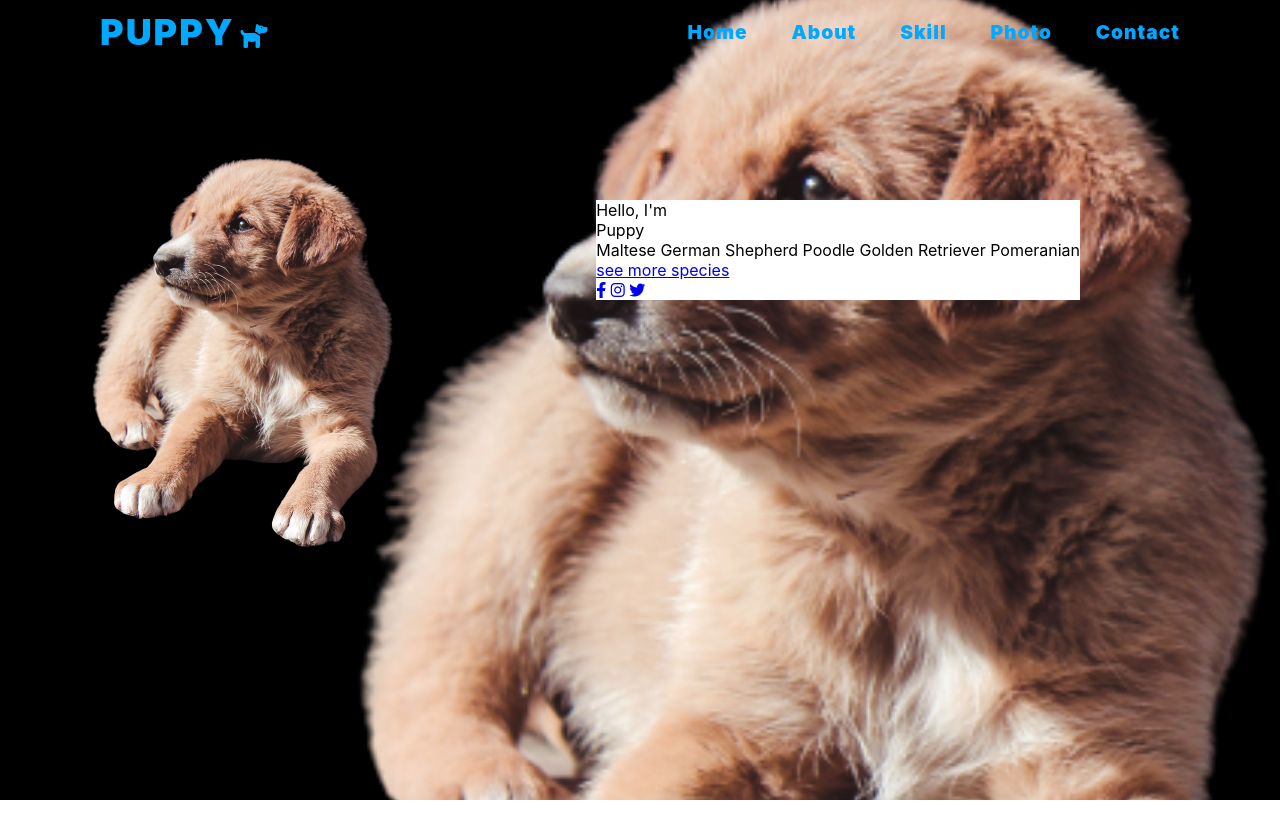
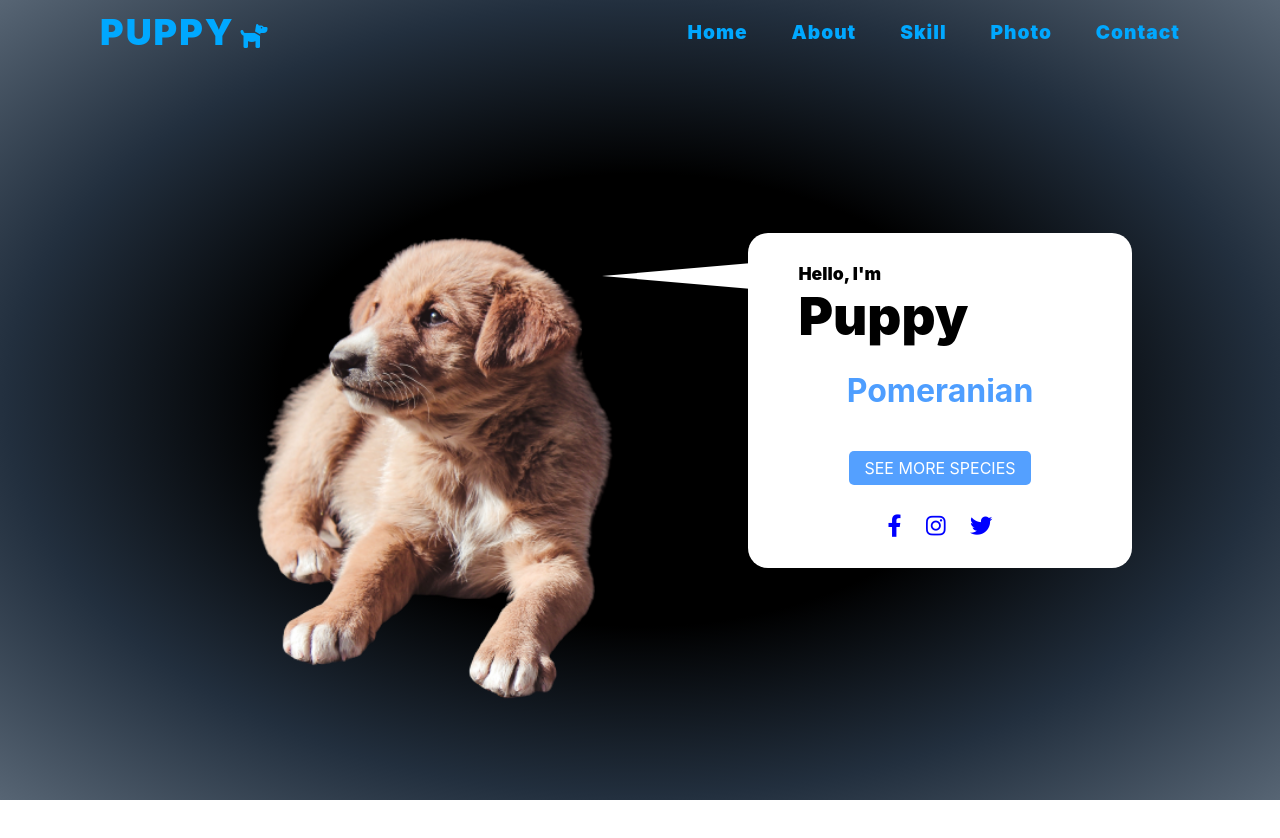
Before and after one commit to kjkksu2/Profile-not-real-, a plain HTML site: page index.html in a window 1280 px wide. Shown: the top 838 px of the page. Drawn offline with Linux system fonts and the light colour scheme.

Commit message:
Update style.css

```diff
--- a/style.css
+++ b/style.css
@@ -4,11 +4,12 @@
   box-sizing: border-box;
   font-family: -apple-system, BlinkMacSystemFont, "Segoe UI", Roboto, Oxygen,
     Ubuntu, Cantarell, "Open Sans", "Helvetica Neue", sans-serif;
+  scroll-behavior: smooth;
 }
 
 body {
   width: 100%;
-  min-height: 210vh;
+  min-height: 110vh;
 }
 
 header {
@@ -61,19 +62,128 @@ header.active a {
 }
 
 .home {
-  position: relative;
-  background: url("images/background.png") no-repeat;
-  background-size: cover;
-  background-position: 80px;
-  background-color: black;
-  background-attachment: fixed;
   width: 100%;
   height: 100vh;
+  display: flex;
+  justify-content: center;
+  align-items: center;
+  background: radial-gradient(#000 40%, #222f3e, #576574);
 }
 
-.home .bubble {
+.content {
   position: fixed;
-  top: 200px;
-  right: 200px;
+  width: 100%;
+  height: 100%;
+  display: flex;
+  justify-content: center;
+  align-items: center;
+}
+
+.content img {
+  min-width: 500px;
+  margin-right: 100px;
+}
+
+.content .bubble {
+  position: relative;
   background: white;
+  min-width: 374px;
+  padding: 30px 50px;
+  border-radius: 20px;
 }
+
+.content .bubble::before {
+  content: "";
+  position: absolute;
+  right: 99%;
+  top: 30px;
+  border-top: 13px solid transparent;
+  border-right: 150px solid white;
+  border-bottom: 13px solid transparent;
+}
+
+.content .bubble .introduction {
+  font-size: 1.1em;
+  font-weight: 900;
+  margin-bottom: 30px;
+}
+
+.content .bubble .introduction span {
+  font-size: 3em;
+}
+
+.content .bubble .species-container {
+  height: 43px;
+  overflow: hidden;
+  margin-bottom: 30px;
+}
+
+.content .bubble .species-container .species {
+  display: flex;
+  flex-direction: column;
+  align-items: center;
+  color: #4e9eff;
+  font-size: 2em;
+  font-weight: 700;
+  animation: slide 5s ease infinite alternate;
+}
+
+@keyframes slide {
+  0% {
+    transform: translateY(0px);
+  }
+  10% {
+    transform: translateY(0px);
+  }
+  32% {
+    transform: translateY(-42px);
+  }
+  54% {
+    transform: translateY(-84px);
+  }
+  76% {
+    transform: translateY(-126px);
+  }
+  100% {
+    transform: translateY(-168px);
+  }
+}
+
+.content .bubble .btn {
+  display: flex;
+  justify-content: center;
+  text-transform: uppercase;
+  text-decoration: none;
+}
+
+.content .bubble .btn span {
+  font-size: 1em;
+  background: #54a0ff;
+  padding: 7px 15px;
+  color: white;
+  border-radius: 5px;
+  margin-bottom: 30px;
+}
+
+.content .bubble .btn span:active {
+  background: #2e86de;
+}
+
+.content .bubble .media-icons {
+  text-align: center;
+}
+
+.content .bubble .media-icons a:not(:last-child) {
+  margin-right: 20px;
+}
+
+.content .bubble .media-icons a i {
+  font-size: 1.4em;
+  color: blue;
+
+  transition: 0.3s ease;
+}
+
+.content .bubble .media-icons a i:hover {
+  transform: scale(1.1);
+}
```
